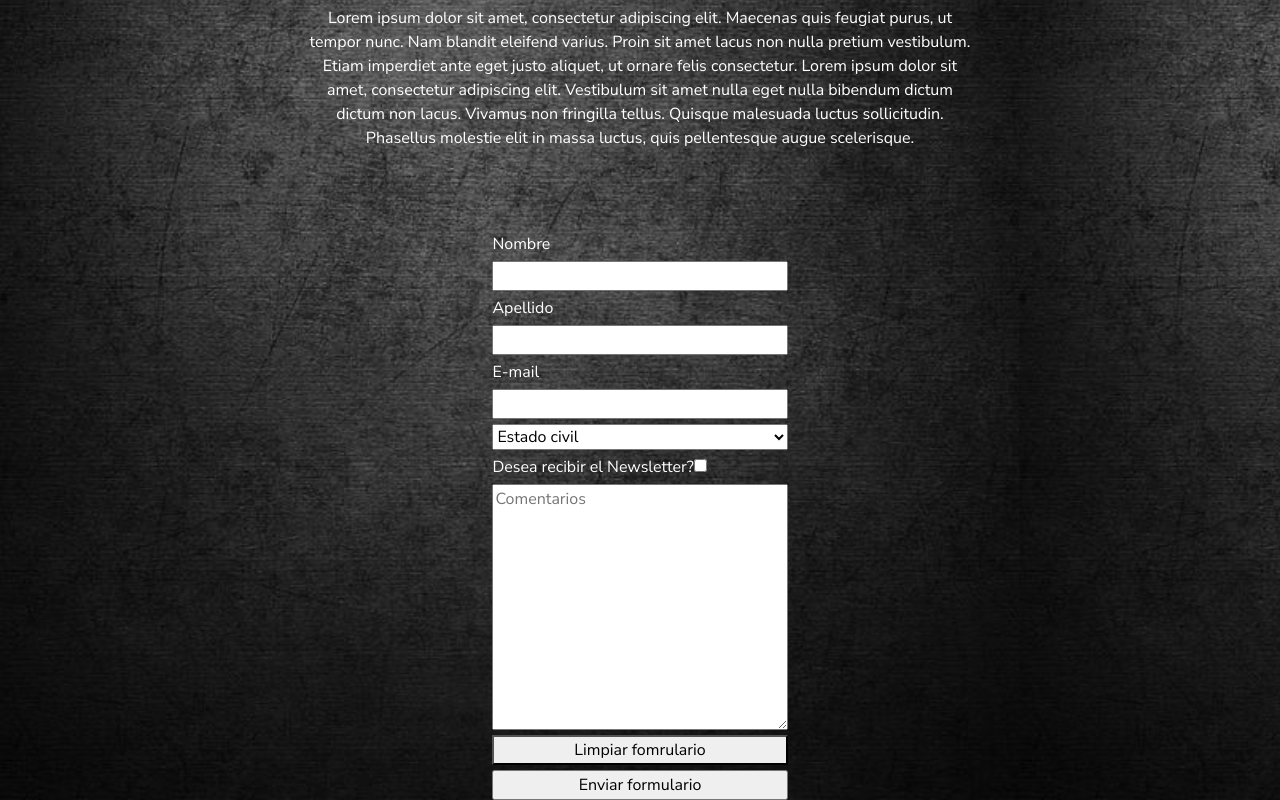
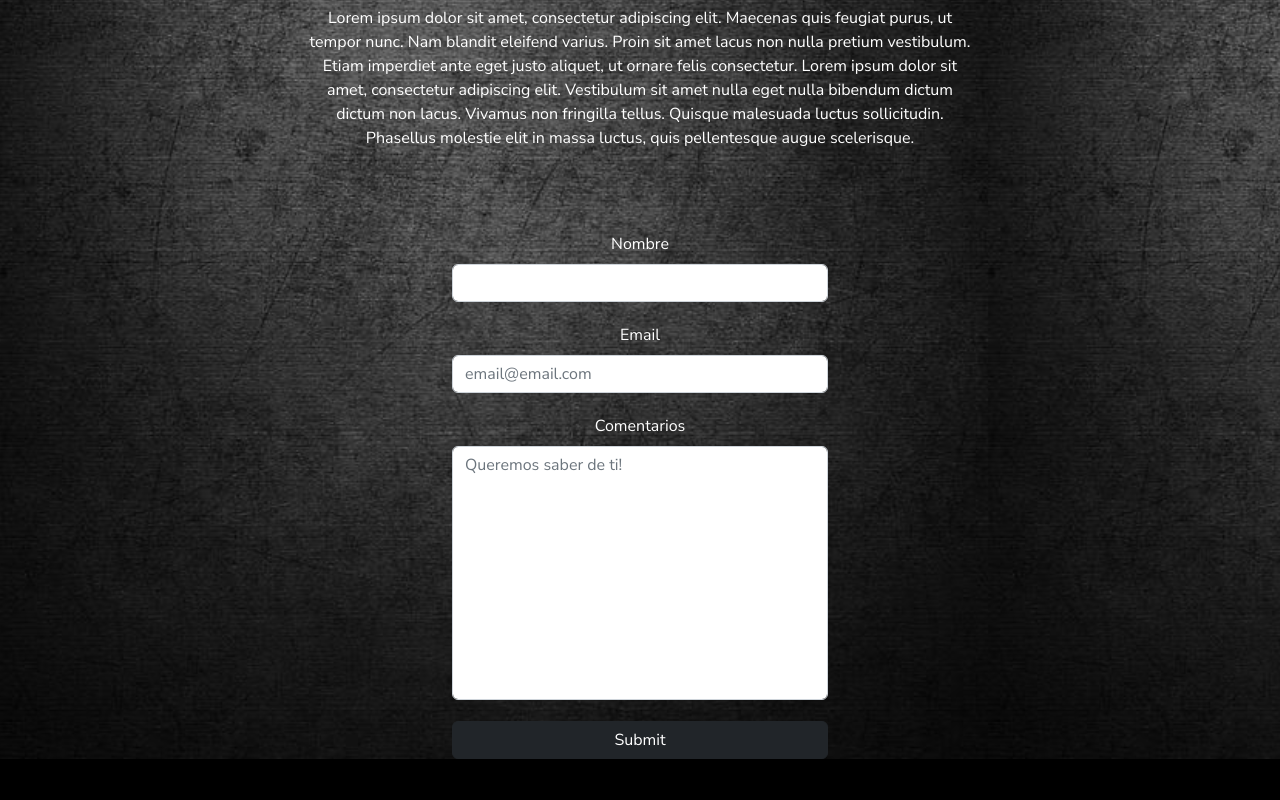
Before and after one commit to Stevers1/jason-becker-project, a plain HTML site: page index.html in a window 1280 px wide. Shown: the part 563-1363 px from the top of the page. After the commit the page ends 1322 px from the top, so only its background shows below. Drawn offline with nearby package versions, Linux system fonts and the light colour scheme.

Commit message:
Fixed form from index.html

```diff
--- a/index.html
+++ b/index.html
@@ -49,35 +49,38 @@
 
          <p class="img-header-description">Lorem ipsum dolor sit amet, consectetur adipiscing elit. Maecenas quis feugiat purus, ut tempor nunc. Nam blandit eleifend varius. Proin sit amet lacus non nulla pretium vestibulum. Etiam imperdiet ante eget justo aliquet, ut ornare felis consectetur. Lorem ipsum dolor sit amet, consectetur adipiscing elit. Vestibulum sit amet nulla eget nulla bibendum dictum dictum non lacus. Vivamus non fringilla tellus. Quisque malesuada luctus sollicitudin. Phasellus molestie elit in massa luctus, quis pellentesque augue scelerisque.
          </p>
+         <section class="container">
 
+          <form>
+            <div class= "mb-3">
+              <label for="example-name" class="form-label">Nombre</label>
+              <input class="form-control" type="text" id="example-name">
+            </div>
+
+            <div class="mb-3">
+              <label class="form-label" for="example-email">Email</label>
+              <input type="email" class="form-control" placeholder="email@email.com">
+            </div>
+
+
+            <div class="mb-3">
+              <label class="form-label" for="example-email">Comentarios</label>
+              <textarea name="coments" id="coments" cols="30" rows="10" class="form-control" placeholder="Queremos saber de ti!" style="resize: none;"></textarea>
+            </div>
+
+            <button class="btn btn-dark">Submit</button>
+
+
+
+            </div>
+          </form>
+
+        </section>
       </article>
 
 
 
-      <section>
-         <form action="">
 
-
-              <label>Nombre</label><input type="text">
-              <label>Apellido</label><input type="text">
-              <label>E-mail</label><input type="email">
-              <select id="MovieType" name="MovieType">
-
-
-               <option value="">Estado civil</option>
-               <option value="0">Soltero/a</option>
-               <option value="1">Casado/a</option>
-
-            </select>
-
-            <label for="">Desea recibir el Newsletter?<input type="checkbox"></label>
-            <textarea name="" id="" cols="30" rows="10" placeholder="Comentarios"></textarea>
-            <button>Limpiar fomrulario</button>
-            <input type="submit" value="Enviar formulario">
-
-
-         </form>
-      </section>
 
 
    </main>
--- a/styles/styles.css
+++ b/styles/styles.css
@@ -1,4 +1,8 @@
 @import url('https://fonts.googleapis.com/css2?family=Nunito+Sans&display=swap');
+
+.other-text {
+  color: #5a5a5a;
+}
 
 body {
   font-family: 'Nunito Sans', sans-serif;
```
